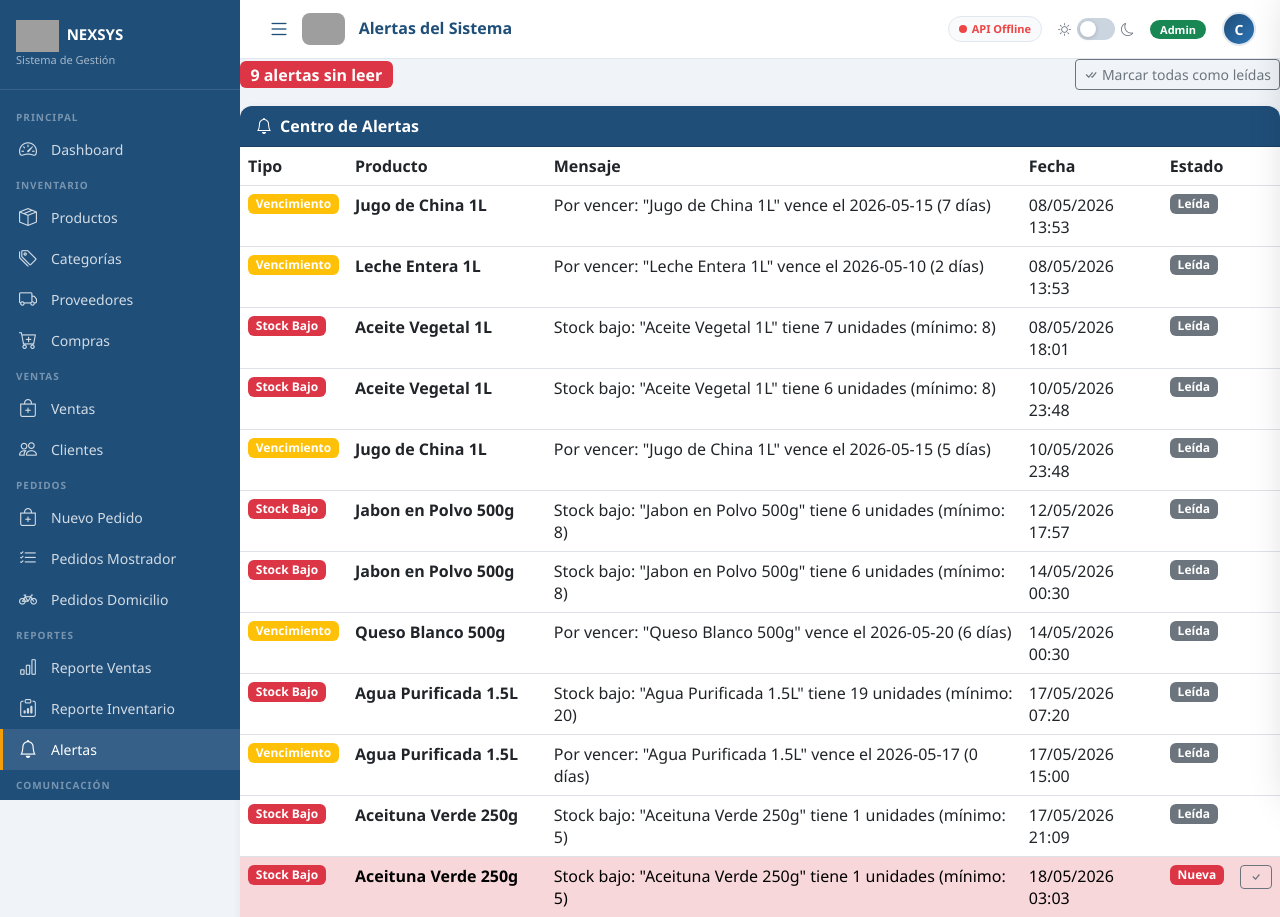
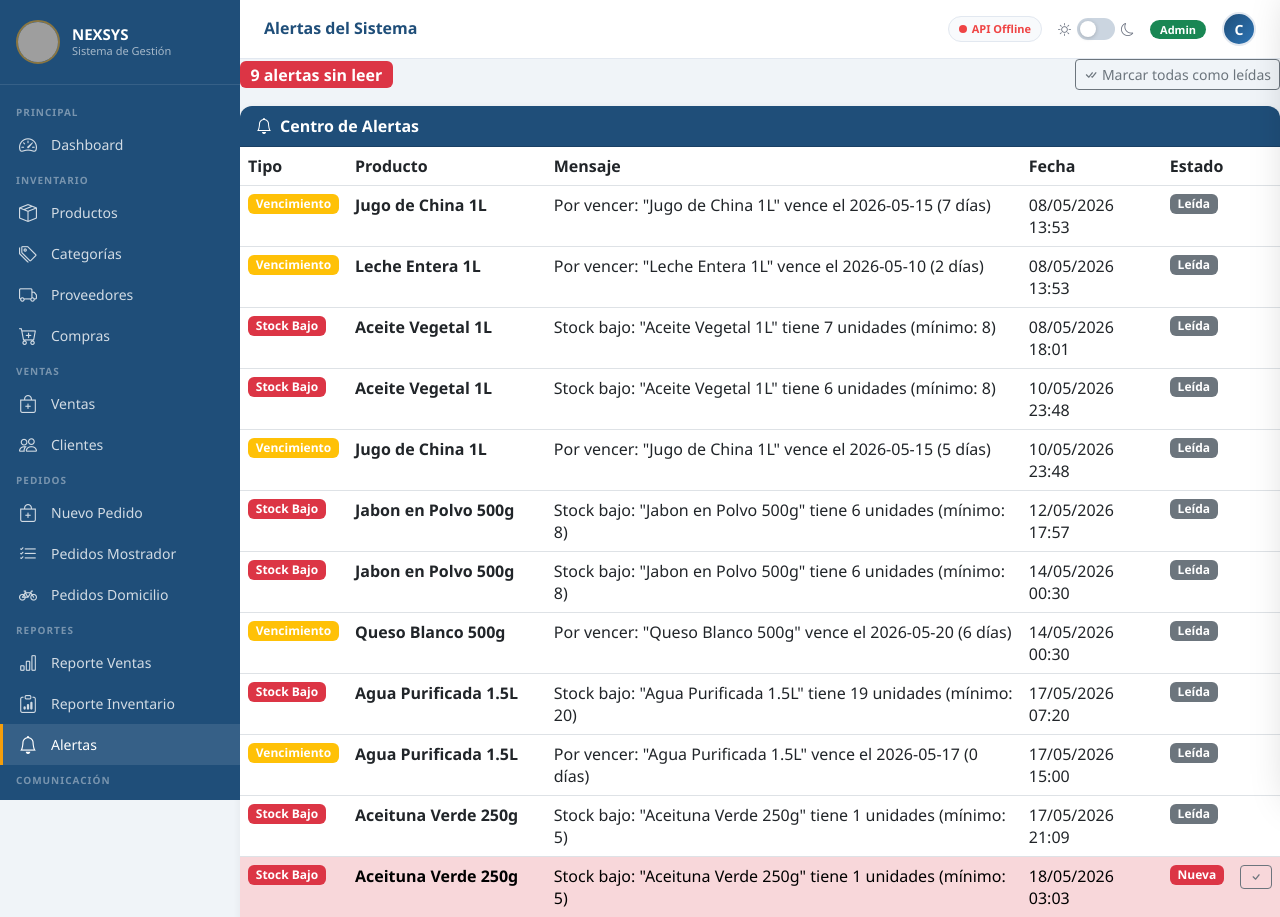
Before and after one commit to kabra9649-arch/minimarket-backend, a PHP site: page /alertas/index.php in a window 1280 px wide. Shown: the top 917 px of the page. Run offline with PHP 8.4, Linux system fonts and the light colour scheme; the visitor is signed in with stand-in values (Sample User, id 1); data comes from the database, SQL or seed files in the repository; data that the repository does not hold is empty; some libraries are stand-ins or nearby versions; grey boxes are pictures that could not be loaded.

Commit message:
feat: oye arreglate

```diff
--- a/views/layouts/header.php
+++ b/views/layouts/header.php
@@ -415,9 +415,12 @@ if ('serviceWorker' in navigator) { navigator.serviceWorker.register('/service-w
 
 <!-- ── SIDEBAR ── -->
 <div class="sidebar" id="sidebar">
-  <div class="sidebar-brand">
-    <h6><img src="https://res.cloudinary.com/da6mdp5h1/image/upload/q_auto/f_auto/v1779593890/nexsys_1_pnai3b.jpg" style="height:32px;margin-right:8px;vertical-align:middle;">NEXSYS</h6>
-    <small>Sistema de Gestión</small>
+  <div class="sidebar-brand" style="display:flex;align-items:center;gap:12px;">
+    <img src="https://res.cloudinary.com/da6mdp5h1/image/upload/r_max,q_auto,f_auto/v1779593890/nexsys_1_pnai3b.jpg" style="width:44px;height:44px;border-radius:50%;border:2px solid rgba(245,158,11,0.5);flex-shrink:0;">
+    <div>
+      <h6 style="margin:0;color:#fff;font-weight:700;">NEXSYS</h6>
+      <small>Sistema de Gestión</small>
+    </div>
   </div>
   <div class="sidebar-nav">
     <?php $self = $_SERVER['PHP_SELF']; $rol = $user['rol']; ?>
@@ -484,8 +487,6 @@ if ('serviceWorker' in navigator) { navigator.serviceWorker.register('/service-w
 <div class="main-content">
   <div class="topbar">
     <div class="d-flex align-items-center gap-2">
-      <button class="mobile-menu-btn" onclick="openSidebar()"><i class="bi bi-list"></i></button>
-      <img src="https://res.cloudinary.com/da6mdp5h1/image/upload/q_auto,f_auto/v1779593890/nexsys_1_pnai3b.jpg" style="height:32px;margin-right:6px;border-radius:8px;">
       <h5><?= $pageTitle ?? 'Dashboard' ?></h5>
     </div>
     <div class="d-flex align-items-center gap-3">
```
